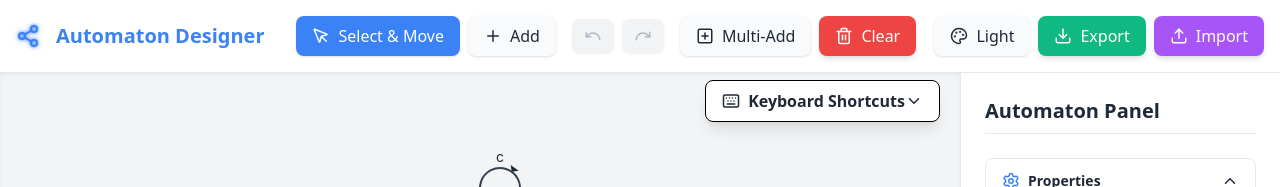
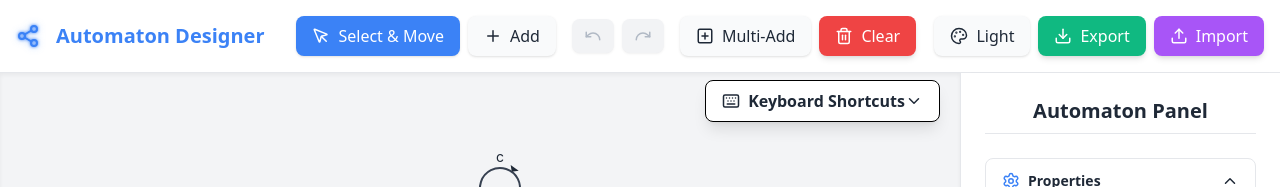
Before and after one commit to NiccoDorn/automaton-designer, a React (Vite) app: page / in a window 1280 px wide. Shown: the top 187 px of the page. Built offline with nearby package versions, Linux system fonts and the light colour scheme.

Commit message:
changed some positionings + descriptions

```diff
--- a/src/components/PropertiesPanel.jsx
+++ b/src/components/PropertiesPanel.jsx
@@ -36,7 +36,7 @@ export function PropertiesPanel({
         >
             <h3
                 className="font-bold text-xl mb-6 border-b pb-2"
-                style={{ borderColor: theme.border }}
+                style={{ borderColor: theme.border, textAlign: 'center' }}
             >
                 Automaton Panel
             </h3>
--- a/src/utils/automatonAlgorithms.js
+++ b/src/utils/automatonAlgorithms.js
@@ -34,7 +34,7 @@ export function checkLanguageEmptiness(nodes, edges) {
     } else {
         return {
             isEmpty: true,
-            message: `Language is empty. No accepting states reachable from start state.`
+            message: `Language is empty. No accepting states reachable from start state, including itself.`
         };
     }
 }
```
